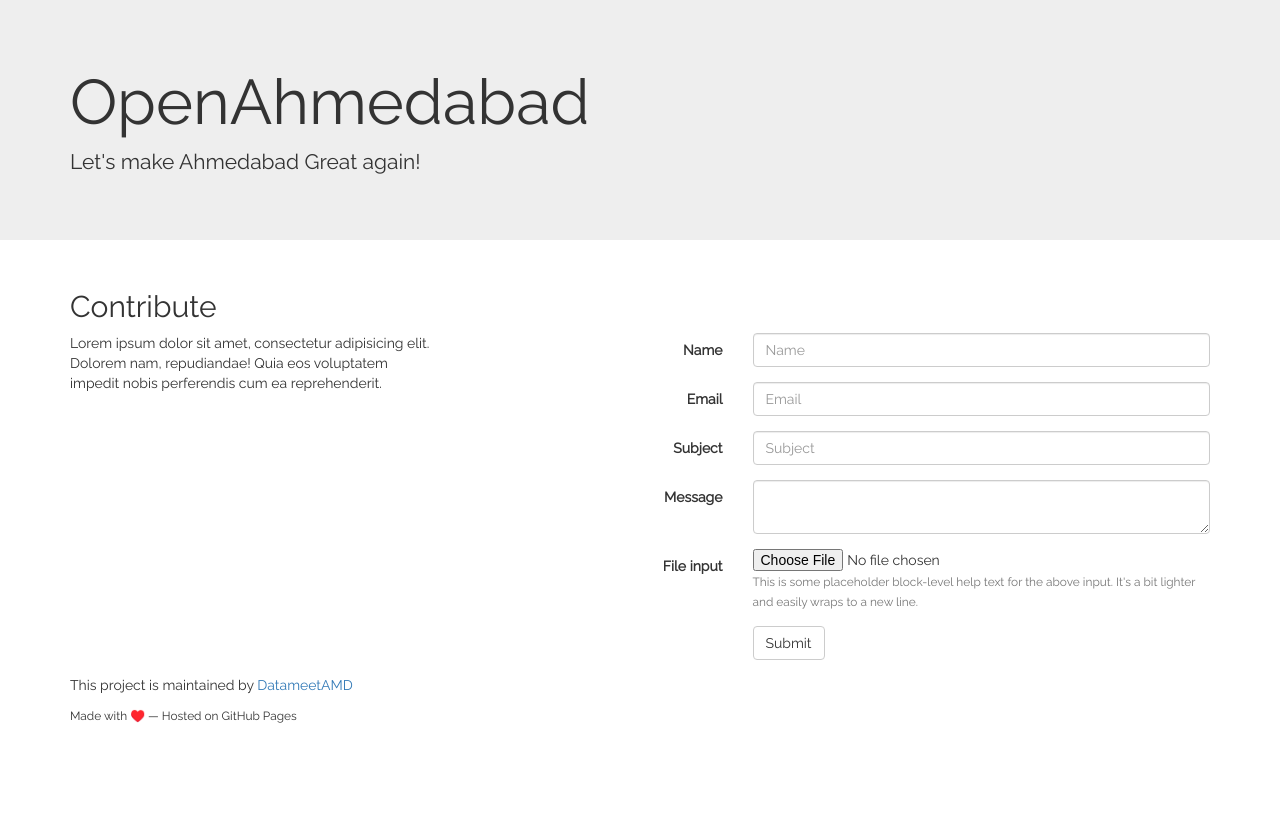
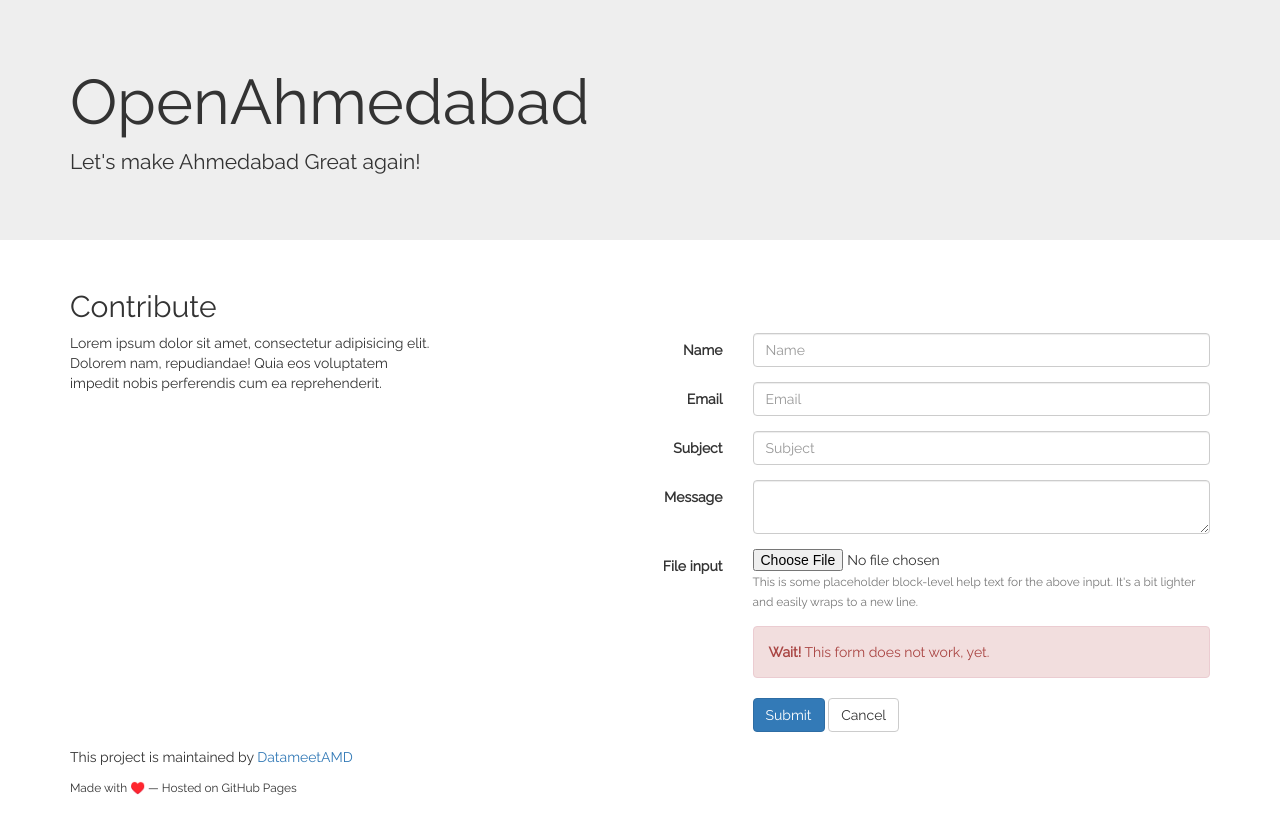
Before and after one commit to shravan91/openahmedabad.org, a Jekyll site: the page built from contribute.md, in a window 1280 px wide. Shown: the top 834 px of the page. Built offline with Jekyll 4.4.1, drawn with Linux system fonts in a browser that asks for light colours; our own code applies the rules of GitHub Pages for plain Markdown files.

Commit message:
Adding message to contribute form

```diff
--- a/contribute.md
+++ b/contribute.md
@@ -42,7 +42,10 @@ layout: post
       </div>
       <div class="form-group">
         <div class="col-sm-offset-2 col-sm-10">
-          <button type="submit" class="btn btn-default">Submit</button>
+        <div class="alert alert-danger" role="alert"><strong>Wait!</strong> This form does not work, yet.</div>
+
+          <button type="submit" class="btn btn-primary">Submit</button>
+          <button type="cancel" class="btn btn-default">Cancel</button>
         </div>
       </div>
     </form>
```
